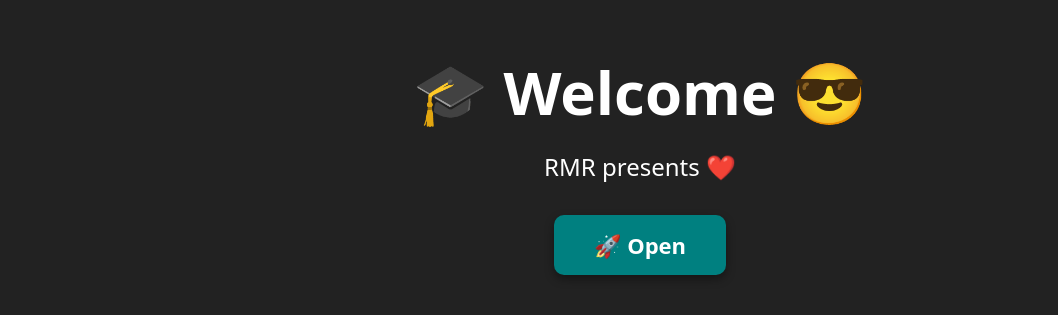
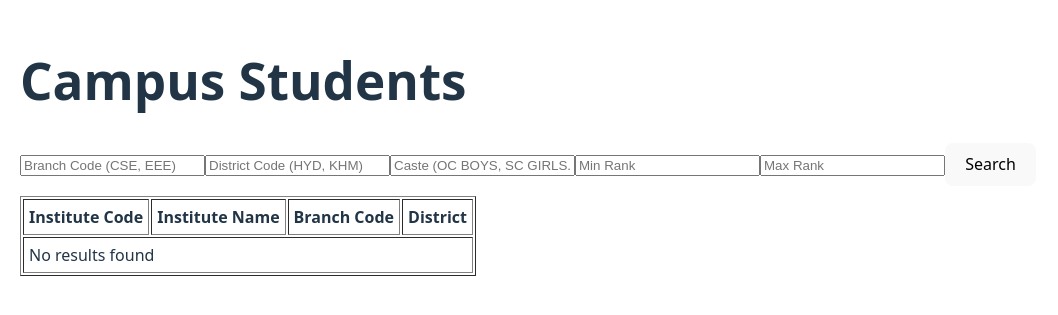
Before and after one commit to youngstarofficial/campus-frontend, a React (Vite) app: page / in a window 1280 px wide. Shown: the part 253-568 px from the top of the page, without its empty margins (0-1058 px from the left). Built offline with nearby package versions, Linux system fonts and the light colour scheme.

Commit message:
Fix filters and display instituteName correctly

```diff
--- a/src/App.jsx
+++ b/src/App.jsx
@@ -1,10 +1,7 @@
-import React, { useEffect, useState } from "react";
+import React, { useState } from "react";
 import axios from "axios";
-import jsPDF from "jspdf";
-import autoTable from "jspdf-autotable";
 
 function App() {
-  const [students, setStudents] = useState([]);
   const [filters, setFilters] = useState({
     branch: "",
     district: "",
@@ -12,74 +9,45 @@ function App() {
     minRank: "",
     maxRank: "",
   });
+  const [students, setStudents] = useState([]);
 
-  const [studentInfo, setStudentInfo] = useState({
-    name: "",
-    rank: "",
-    caste: "",
-  });
-
-  const [showApp, setShowApp] = useState(false);
-
-  const filterOptions = {
-    branches: [
-      "CIV","CSE","ECE","MEC","CSD","CSM","EEE","INF","PHM","AGR","AIM",
-      "MIN","PET","EIE","CAD","AID","AUT","CSC","COS","CAI","DS","ECA","EVT",
-      "FDE","CHE","PEE","PHE","PHD","CS","CIT","CSG","CSB","CSO","CIC","CBA",
-      "EII","IOT","ASE","CSER","AI","CSEB","BIO","GIN","IST","MET","NAM","MRB",
-      "ECM","CSS","CST","ECT","RBT","FDT","CSN","CCC","CIA","EBM","CN","CSBS",
-      "CSW","MMM","BDT","SWE","GDT"
-    ],
-    districts: [
-      "HYD","MDL","RR","KGM","SRP","WGL","KHM","MED","SRD","KMR","NZB","SDP",
-      "JTL","MHB","PDL","SRC","WNP","MBN","HNK","NLG","YBG"
-    ],
-    categories: [
-      "OC Boys","OC Girls","BC-A Boys","BC-A Girls","BC-B Boys","BC-B Girls",
-      "BC-C Boys","BC-C Girls","BC-D Boys","BC-D Girls","BC-E Boys","BC-E Girls",
-      "SC Boys","SC Girls","ST Boys","ST Girls","EWS GEN OU","EWS Girls OU"
-    ],
+  const handleChange = (e) => {
+    setFilters({ ...filters, [e.target.name]: e.target.value });
   };
 
-  const casteFieldMap = {
-    "OC Boys": "ocBoys",
-    "OC Girls": "ocGirls",
-    "BC-A Boys": "bcABoys",
-    "BC-A Girls": "bcAGirls",
-    "BC-B Boys": "bcBBoys",
-    "BC-B Girls": "bcBGirls",
-    "BC-C Boys": "bcCBoys",
-    "BC-C Girls": "bcCGirls",
-    "BC-D Boys": "bcDBoys",
-    "BC-D Girls": "bcDGirls",
-    "BC-E Boys": "bcEBoys",
-    "BC-E Girls": "bcEGirls",
-    "SC Boys": "scBoys",
-    "SC Girls": "scGirls",
-    "ST Boys": "stBoys",
-    "ST Girls": "stGirls",
-    "EWS GEN OU": "ewsGenOu",
-    "EWS Girls OU": "ewsGirlsOu",
-  };
-
-  // ✅ Fetch students from deployed backend (sorted by rank in backend)
   const fetchStudents = async () => {
     try {
       console.log("🔎 Sending filters:", filters);
-     const res = await axios.get("https://campus-api-1.onrender.com/students", {
-  params: filters,
-});
 
+      // ✅ Convert branch, district, caste to uppercase for consistency
+      const params = {
+        branch: filters.branch ? filters.branch.toUpperCase() : "",
+        district: filters.district ? filters.district.toUpperCase() : "",
+        caste: filters.caste ? filters.caste.toUpperCase() : "",
+        minRank: filters.minRank,
+        maxRank: filters.maxRank,
+      };
+
+      // 🔹 Use Render backend instead of localhost
+      const res = await axios.get("https://campus-api-1.onrender.com/students", {
+        params,
+      });
 
       console.log("✅ Response received:", res.data.length);
 
-      // Remove duplicates (just in case)
+      // Remove duplicates (by _id)
       const uniqueStudents = Array.from(
         new Map(res.data.map((s) => [s._id, s])).values()
       );
 
-      // ✅ Do NOT override backend rank sort
-      setStudents(uniqueStudents);
+      // Sort alphabetically by instCode
+      const sortedStudents = uniqueStudents.sort((a, b) =>
+        (a.instCode || "").localeCompare(b.instCode || "", undefined, {
+          sensitivity: "base",
+        })
+      );
+
+      setStudents(sortedStudents);
     } catch (err) {
       console.error(
         "❌ Error fetching students:",
@@ -88,203 +56,68 @@ function App() {
     }
   };
 
-  useEffect(() => {
-    if (showApp) fetchStudents();
-  }, [showApp]);
-
-  const downloadPDF = () => {
-    if (students.length === 0) {
-      alert("No data to export");
-      return;
-    }
-
-    const isSingleCaste = filters.caste !== "";
-    const doc = new jsPDF("l", "pt", isSingleCaste ? "a4" : "a3");
-
-    doc.setFontSize(16);
-    doc.text("Students Data", 40, 30);
-
-    doc.setFontSize(12);
-    doc.text(`Name: ${studentInfo.name || "-"}`, 40, 50);
-    doc.text(`Rank: ${studentInfo.rank || "-"}`, 200, 50);
-    doc.text(`Caste: ${studentInfo.caste || "-"}`, 350, 50);
-
-    const basicColumns = ["Inst Code", "Institute", "Branch", "District"];
-    const casteColumn = isSingleCaste ? [filters.caste] : Object.keys(casteFieldMap);
-    const tableColumn = [...basicColumns, ...casteColumn];
-
-    const tableRows = students.map((s) => {
-      const row = [s.instCode || "", s.instituteName || "", s.branchCode || "", s.distCode || ""];
-      if (isSingleCaste) row.push(s[casteFieldMap[filters.caste]] || "");
-      else row.push(
-        s.ocBoys, s.ocGirls, s.bcABoys, s.bcAGirls, s.bcBBoys, s.bcBGirls,
-        s.bcCBoys, s.bcCGirls, s.bcDBoys, s.bcDGirls, s.bcEBoys, s.bcEGirls,
-        s.scBoys, s.scGirls, s.stBoys, s.stGirls, s.ewsGenOu, s.ewsGirlsOu
-      );
-      return row;
-    });
-
-    autoTable(doc, {
-      head: [tableColumn],
-      body: tableRows,
-      startY: 80,
-      styles: { fontSize: 11, cellPadding: 6, minCellHeight: 20, valign: "middle" },
-      headStyles: { fillColor: [30, 30, 120], textColor: 255, fontSize: 12, halign: "center" },
-      bodyStyles: { halign: "center" },
-      margin: { top: 50, left: 20, right: 20 },
-      theme: "grid",
-      tableWidth: "auto",
-    });
-
-    doc.save("students.pdf");
-  };
-
-  const handleChange = (e) => setFilters({ ...filters, [e.target.name]: e.target.value });
-
-  const resetFilters = () => {
-    setFilters({ branch: "", district: "", caste: "", minRank: "", maxRank: "" });
-    fetchStudents();
-  };
-
-  // ✅ Welcome Screen
-  if (!showApp) {
-    return (
-      <div
-        style={{
-          height: "100vh",
-          width: "100vw",
-          display: "flex",
-          justifyContent: "center",
-          alignItems: "center",
-          background: "#222",
-          color: "white",
-          margin: 0,
-          padding: 0,
-        }}
-      >
-        <div style={{ textAlign: "center" }}>
-          <h1 style={{ fontSize: "60px", marginBottom: "20px" }}>🎓 Welcome 😎</h1>
-          <p style={{ fontSize: "24px", marginBottom: "30px" }}>RMR presents ❤️</p>
-          <button
-            onClick={() => setShowApp(true)}
-            style={{
-              padding: "15px 40px",
-              fontSize: "22px",
-              fontWeight: "bold",
-              cursor: "pointer",
-              background: "teal",
-              color: "white",
-              border: "none",
-              borderRadius: "10px",
-              boxShadow: "0px 4px 10px rgba(0,0,0,0.4)",
-            }}
-          >
-            🚀 Open
-          </button>
-        </div>
-      </div>
-    );
-  }
-
-  // ✅ Main App
   return (
     <div style={{ padding: "20px" }}>
-      <h2>Students Data</h2>
+      <h1>Campus Students</h1>
 
-      {/* Student Info */}
-      <div style={{ marginBottom: "20px", padding: "10px", border: "1px solid gray" }}>
-        <h3>Enter Student Info</h3>
+      <div style={{ marginBottom: "10px" }}>
         <input
-          type="text"
-          name="name"
-          placeholder="Student Name"
-          value={studentInfo.name}
-          onChange={(e) => setStudentInfo({ ...studentInfo, name: e.target.value })}
-          style={{ marginRight: "10px" }}
+          name="branch"
+          placeholder="Branch Code (CSE, EEE)"
+          value={filters.branch}
+          onChange={handleChange}
         />
         <input
-          type="number"
-          name="rank"
-          placeholder="Rank"
-          value={studentInfo.rank}
-          onChange={(e) => setStudentInfo({ ...studentInfo, rank: e.target.value })}
-          style={{ marginRight: "10px" }}
+          name="district"
+          placeholder="District Code (HYD, KHM)"
+          value={filters.district}
+          onChange={handleChange}
         />
-        <select
+        <input
           name="caste"
-          value={studentInfo.caste}
-          onChange={(e) => setStudentInfo({ ...studentInfo, caste: e.target.value })}
-          style={{ marginRight: "10px" }}
-        >
-          <option value="">-- Select Caste --</option>
-          {filterOptions.categories.map((c, i) => (
-            <option key={i} value={c}>{c}</option>
-          ))}
-        </select>
+          placeholder="Caste (OC BOYS, SC GIRLS...)"
+          value={filters.caste}
+          onChange={handleChange}
+        />
+        <input
+          name="minRank"
+          placeholder="Min Rank"
+          value={filters.minRank}
+          onChange={handleChange}
+        />
+        <input
+          name="maxRank"
+          placeholder="Max Rank"
+          value={filters.maxRank}
+          onChange={handleChange}
+        />
+        <button onClick={fetchStudents}>Search</button>
       </div>
 
-      {/* Filters */}
-      <div style={{ marginBottom: "20px" }}>
-        <select name="branch" value={filters.branch} onChange={handleChange} style={{ marginRight: "10px" }}>
-          <option value="">-- Select Branch --</option>
-          {filterOptions.branches.map((b, i) => (
-            <option key={i} value={b}>{b}</option>
-          ))}
-        </select>
-        <select name="district" value={filters.district} onChange={handleChange} style={{ marginRight: "10px" }}>
-          <option value="">-- Select District --</option>
-          {filterOptions.districts.map((d, i) => (
-            <option key={i} value={d}>{d}</option>
-          ))}
-        </select>
-        <select name="caste" value={filters.caste} onChange={handleChange} style={{ marginRight: "10px" }}>
-          <option value="">-- Select Caste --</option>
-          {filterOptions.categories.map((c, i) => (
-            <option key={i} value={c}>{c}</option>
-          ))}
-        </select>
-        <input type="number" name="minRank" placeholder="Min Rank" value={filters.minRank} onChange={handleChange} style={{ marginRight: "10px" }} />
-        <input type="number" name="maxRank" placeholder="Max Rank" value={filters.maxRank} onChange={handleChange} style={{ marginRight: "10px" }} />
-        <button onClick={fetchStudents} style={{ marginRight: "10px" }}>Search</button>
-        <button onClick={resetFilters} style={{ marginRight: "10px" }}>Reset</button>
-        <button onClick={downloadPDF}>Download as PDF</button>
-      </div>
-
-      {/* Results Table */}
-      <table border="1" cellPadding="8" style={{ marginTop: "20px", borderCollapse: "collapse", fontSize: "14px" }}>
+      <table border="1" cellPadding="5">
         <thead>
           <tr>
-            <th>Inst Code</th>
-            <th>Institute</th>
-            <th>Branch</th>
+            <th>Institute Code</th>
+            <th>Institute Name</th>
+            <th>Branch Code</th>
             <th>District</th>
-            {filters.caste ? (
-              <th>{filters.caste}</th>
-            ) : (
-              Object.keys(casteFieldMap).map((c, i) => <th key={i}>{c}</th>)
-            )}
           </tr>
         </thead>
         <tbody>
-          {students.map((s, i) => (
-            <tr key={i}>
-              <td>{s.instCode}</td>
-              <td>{s.instituteName}</td>
-              <td>{s.branchCode}</td>
-              <td>{s.distCode}</td>
-              {filters.caste ? (
-                <td>{s[casteFieldMap[filters.caste]]}</td>
-              ) : (
-                <>
-                  <td>{s.ocBoys}</td><td>{s.ocGirls}</td><td>{s.bcABoys}</td><td>{s.bcAGirls}</td>
-                  <td>{s.bcBBoys}</td><td>{s.bcBGirls}</td><td>{s.bcCBoys}</td><td>{s.bcCGirls}</td>
-                  <td>{s.bcDBoys}</td><td>{s.bcDGirls}</td><td>{s.bcEBoys}</td><td>{s.bcEGirls}</td>
-                  <td>{s.scBoys}</td><td>{s.scGirls}</td><td>{s.stBoys}</td><td>{s.stGirls}</td>
-                  <td>{s.ewsGenOu}</td><td>{s.ewsGirlsOu}</td>
-                </>
-              )}
+          {students.length > 0 ? (
+            students.map((s) => (
+              <tr key={s._id}>
+                <td>{s.instCode}</td>
+                <td>{s.instituteName}</td> {/* ✅ FIXED */}
+                <td>{s.branchCode}</td>
+                <td>{s.distCode}</td>
+              </tr>
+            ))
+          ) : (
+            <tr>
+              <td colSpan="4">No results found</td>
             </tr>
-          ))}
+          )}
         </tbody>
       </table>
     </div>
```
